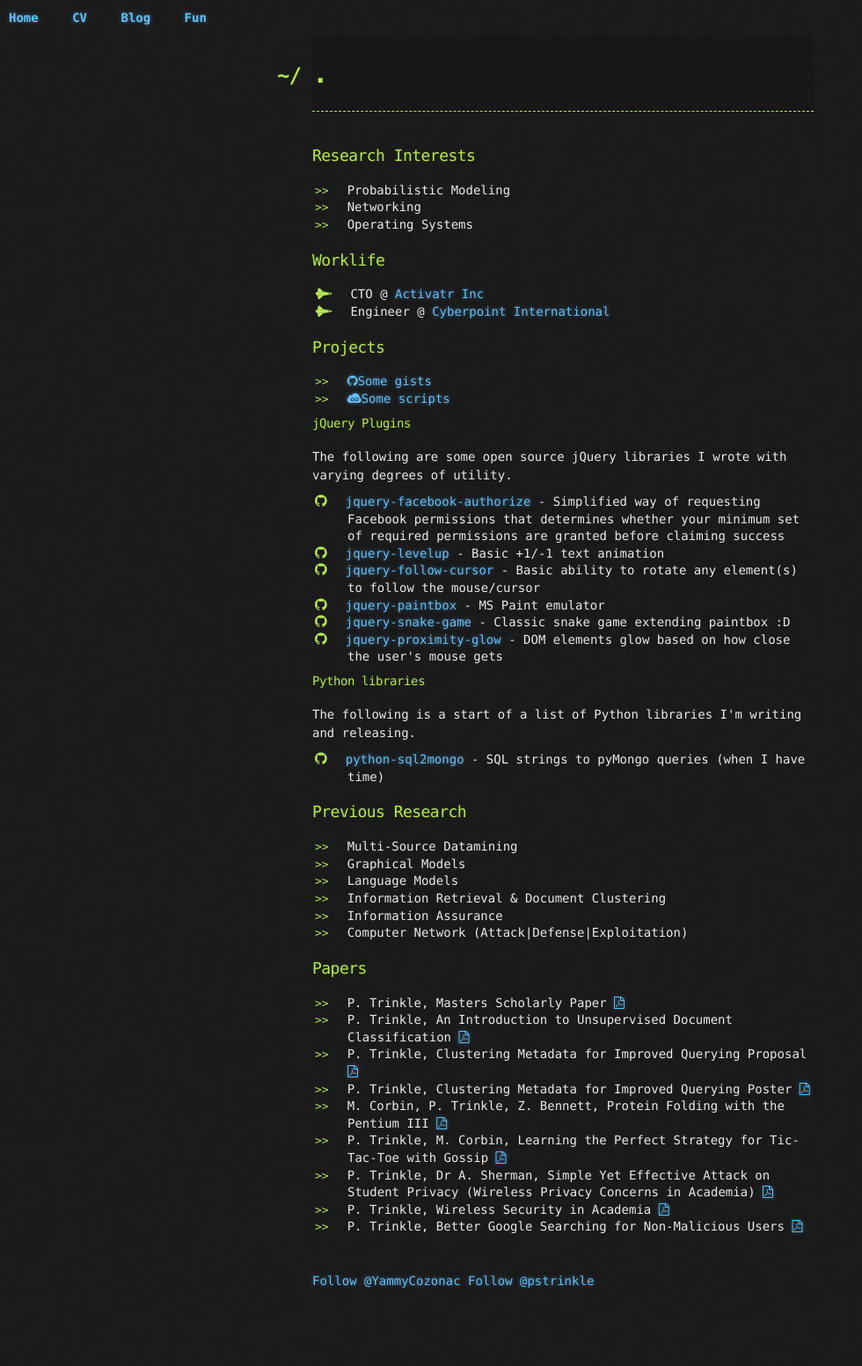
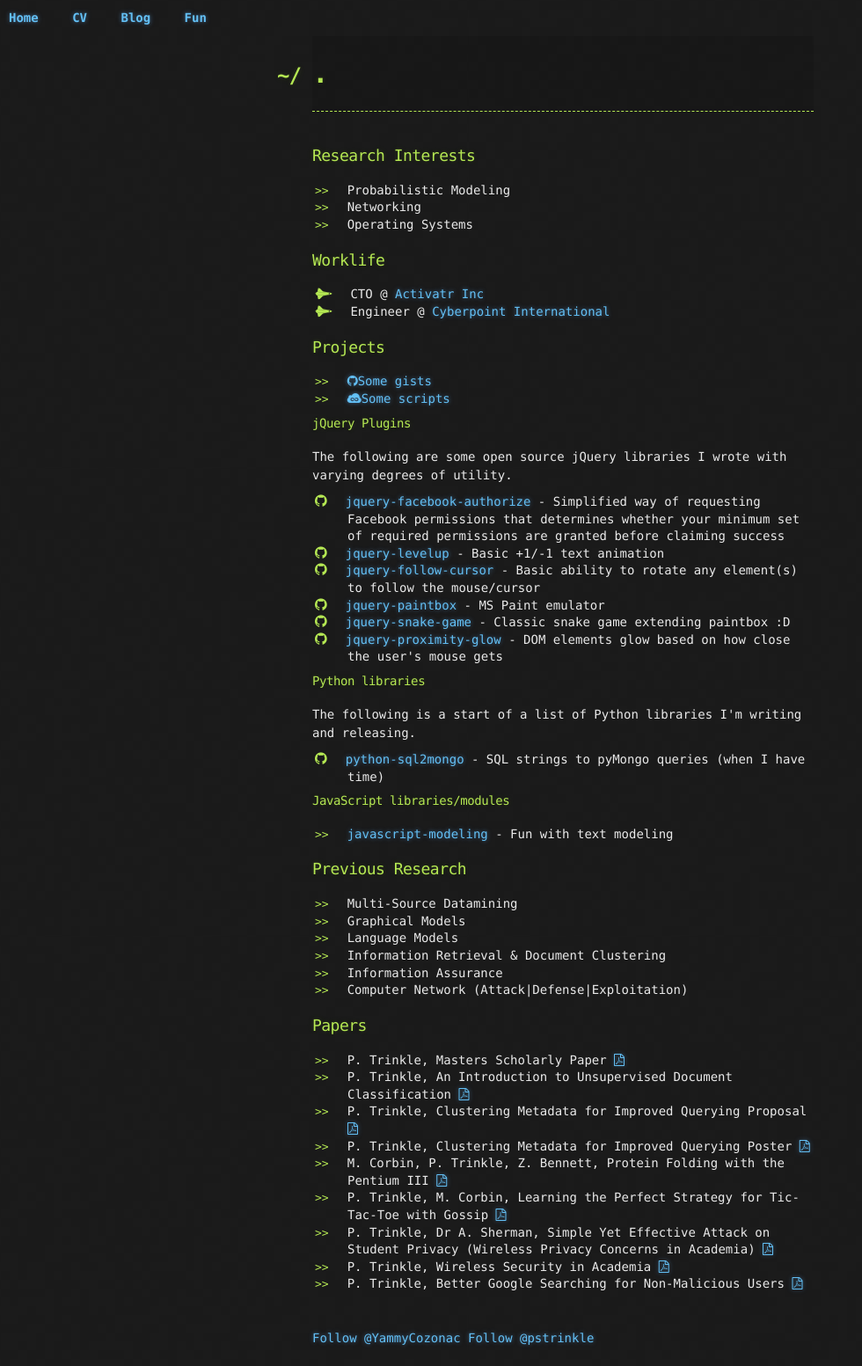
Before and after one commit to pstrinkle/pstrinkle.github.io, a Jekyll site: the page built from index.html, in a window 1280 px wide. Shown: the whole page at 88% size, without its empty margins (0-980 px from the left). Built offline with Jekyll 4.4.1, drawn with Linux system fonts in a browser that asks for light colours; nearby versions of some CDN libraries; comment, search, counter and statistics services are not loaded; before the commit the page ends 1488 px from its top, so only the background shows below that.

Commit message:
Update index.html

```diff
--- a/index.html
+++ b/index.html
@@ -46,6 +46,11 @@ title: .
   <ul class='github'>
     <li><a href="https://github.com/pstrinkle/python-sql2mongo" target="_blank">python-sql2mongo</a> - SQL strings to pyMongo queries (when I have time)</li>
   </ul>
+
+  <h4>JavaScript libraries/modules</h4>
+  <ul>
+    <li><a href="/javascript-modeling/" target="_blank">javascript-modeling</a> - Fun with text modeling</li>
+  </ul>
 </section>
 
 <section>
```
